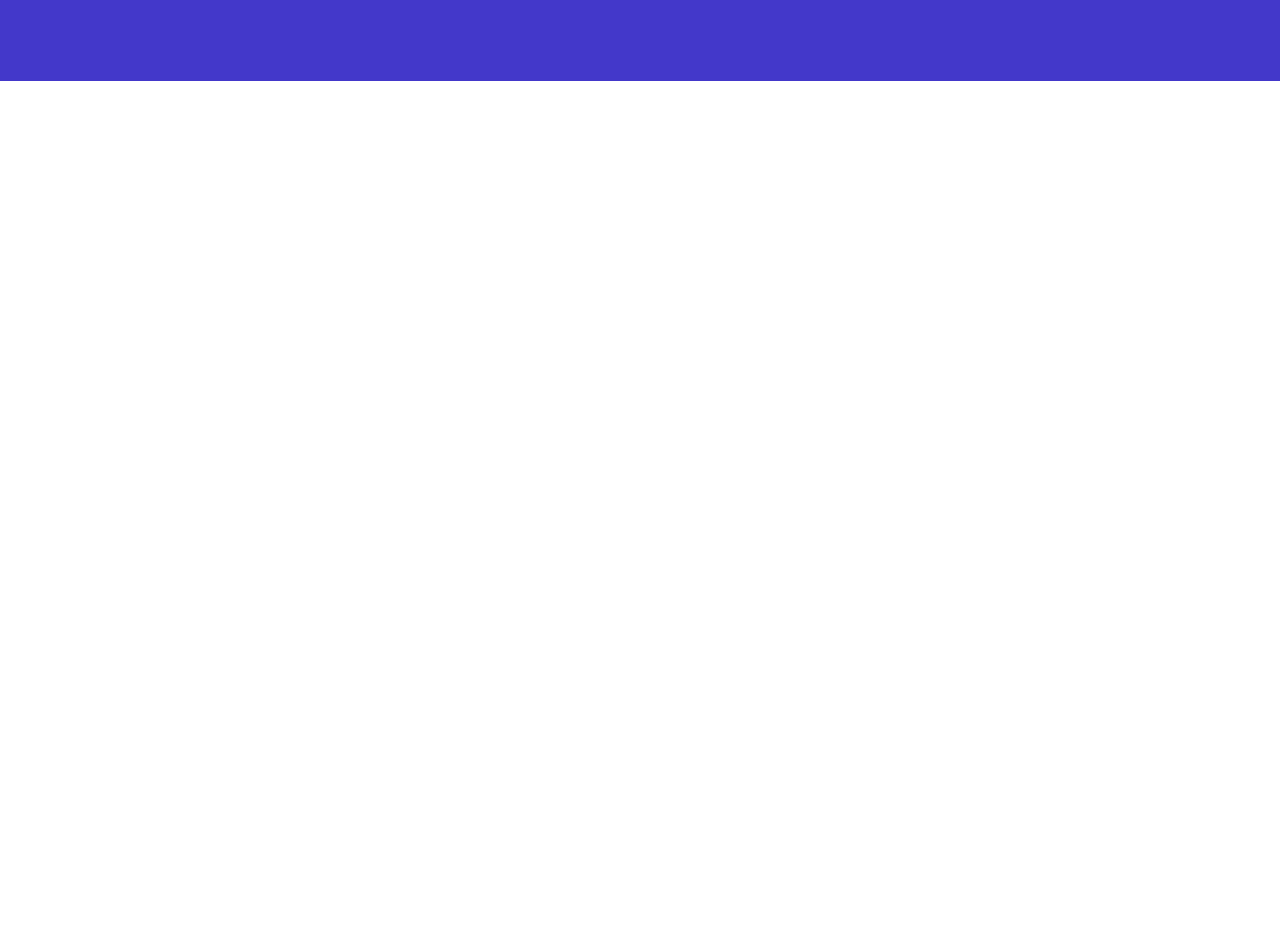
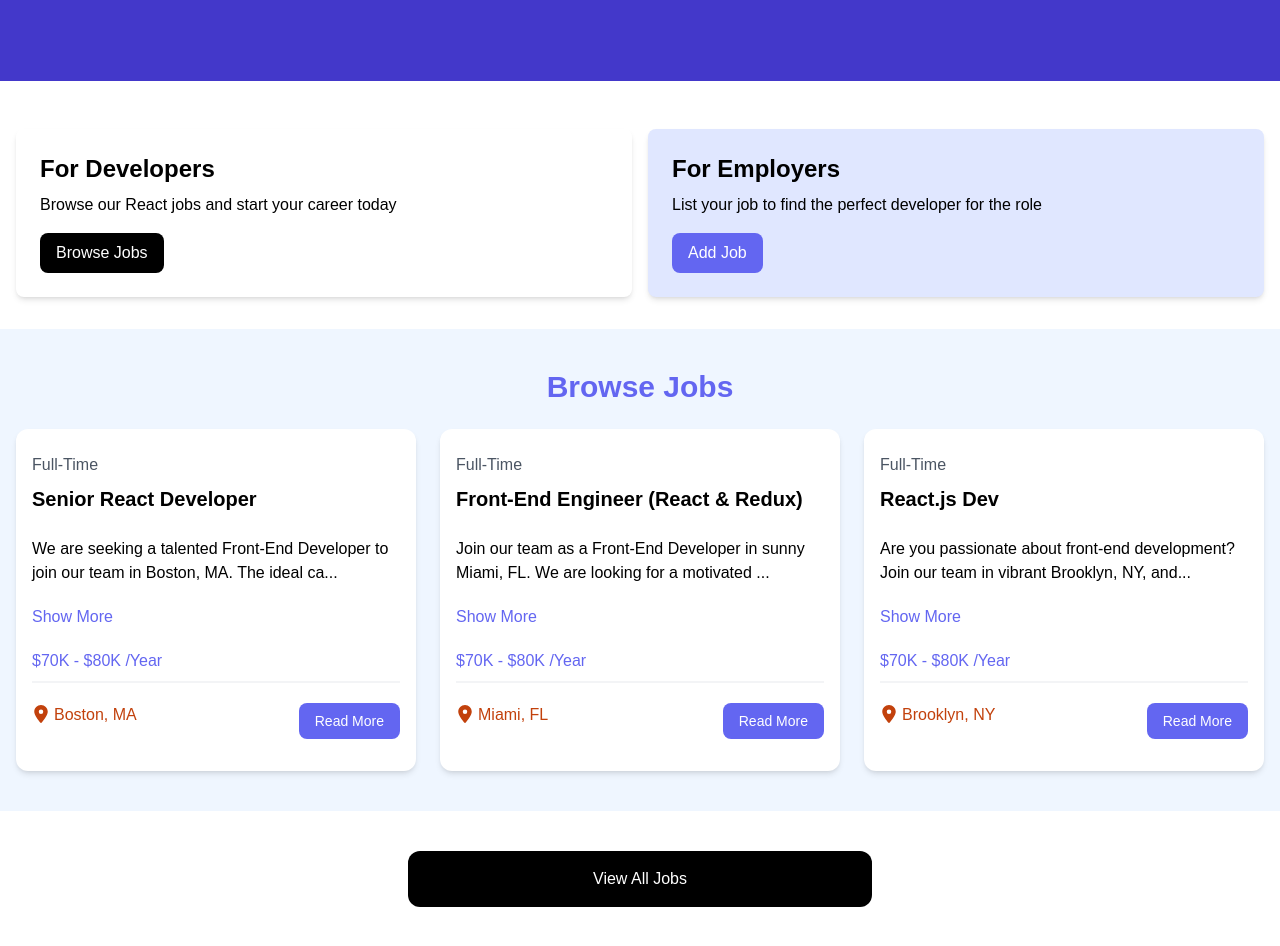
Before and after one commit to zakariaelrharbi/JopApp, a React (Vite) app: page / in a window 1280 px wide. Shown: the part 280-1226 px from the top of the page. Before the commit the page ends 800 px from the top, so only its background shows below. Built offline with nearby package versions, Linux system fonts and the light colour scheme.

Commit message:
homepage done

```diff
--- a/src/Pages/HomePage.jsx
+++ b/src/Pages/HomePage.jsx
@@ -1,10 +1,18 @@
 import React from 'react'
 import HeroSection from '../Components/HeroSection'
+import HomeCards from '../Components/HomeCards'
+import Joblisting from '../Components/Joblisting'
+import ViewAllJobs from '../Components/ViewAllJobs'
+
 
 const HomePage = () => {
   return (
     <>
      <HeroSection/>
+     <HomeCards/>
+     <Joblisting/>
+     <ViewAllJobs/>
+
     </>
   )
 }
```
